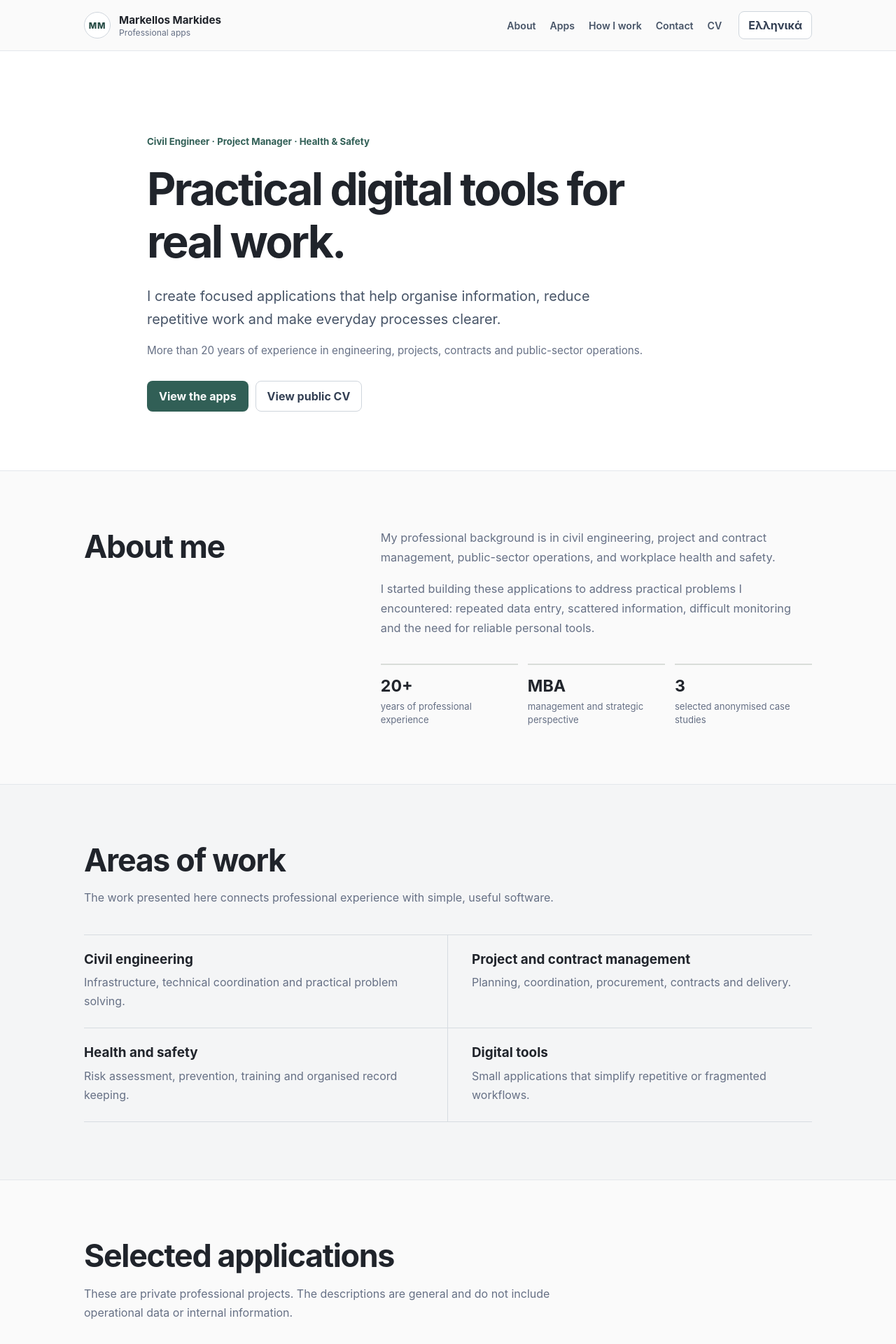
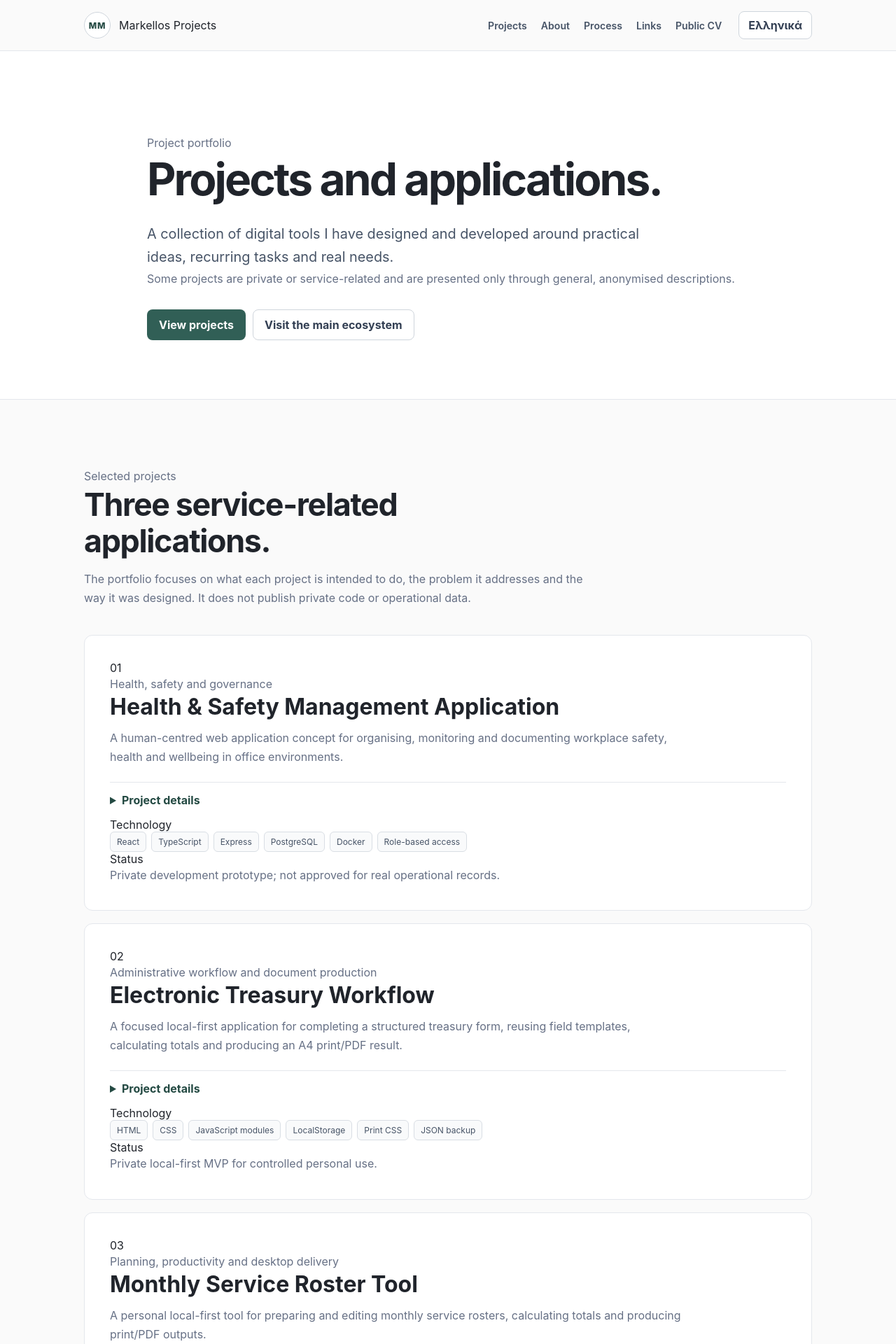
Before and after one commit to mmark76/markellos-professional-apps, a React (Vite) app: page / in a window 1280 px wide. Shown: the top 1920 px of the page at 70% size. Built offline with nearby package versions, Linux system fonts and the light colour scheme.

Commit message:
Reframe site as a general project portfolio

```diff
--- a/src/App.tsx
+++ b/src/App.tsx
@@ -8,105 +8,109 @@ function App() {
   const [language, setLanguage] = useState<Language>('en')
   const copy = content[language]
 
-  const simple = language === 'en'
+  const page = language === 'en'
     ? {
-        siteName: 'Markellos Markides',
-        siteSubtitle: 'Professional apps',
+        brand: 'Markellos Projects',
         navLabel: 'Primary navigation',
         nav: {
+          projects: 'Projects',
           about: 'About',
-          projects: 'Apps',
-          approach: 'How I work',
-          contact: 'Contact',
-          cv: 'CV',
+          approach: 'Process',
+          links: 'Links',
+          cv: 'Public CV',
         },
-        kicker: 'Civil Engineer · Project Manager · Health & Safety',
-        title: 'Practical digital tools for real work.',
+        eyebrow: 'Project portfolio',
+        title: 'Projects and applications.',
         lead:
-          'I create focused applications that help organise information, reduce repetitive work and make everyday processes clearer.',
-        experience: 'More than 20 years of experience in engineering, projects, contracts and public-sector operations.',
-        viewApps: 'View the apps',
-        viewCv: 'View public CV',
-        aboutTitle: 'About me',
+          'A collection of digital tools I have designed and developed around practical ideas, recurring tasks and real needs.',
+        note:
+          'Some projects are private or service-related and are presented only through general, anonymised descriptions.',
+        viewProjects: 'View projects',
+        visitEcosystem: 'Visit the main ecosystem',
+        projectsEyebrow: 'Selected projects',
+        projectsTitle: 'Three service-related applications.',
+        projectsIntro:
+          'The portfolio focuses on what each project is intended to do, the problem it addresses and the way it was designed. It does not publish private code or operational data.',
+        details: 'Project details',
+        technology: 'Technology',
+        status: 'Status',
+        aboutEyebrow: 'About this collection',
+        aboutTitle: 'A simple record of projects I have built.',
         aboutParagraphs: [
-          'My professional background is in civil engineering, project and contract management, public-sector operations, and workplace health and safety.',
-          'I started building these applications to address practical problems I encountered: repeated data entry, scattered information, difficult monitoring and the need for reliable personal tools.',
+          'This website is a personal presentation of projects and applications. It is not a commercial services page and is not intended for job seeking.',
+          'The projects are based on practical needs and personal experimentation with software, organisation, automation and digital workflows.',
         ],
-        workTitle: 'Areas of work',
-        workIntro: 'The work presented here connects professional experience with simple, useful software.',
-        workItems: [
-          ['Civil engineering', 'Infrastructure, technical coordination and practical problem solving.'],
-          ['Project and contract management', 'Planning, coordination, procurement, contracts and delivery.'],
-          ['Health and safety', 'Risk assessment, prevention, training and organised record keeping.'],
-          ['Digital tools', 'Small applications that simplify repetitive or fragmented workflows.'],
+        facts: [
+          ['3', 'service-related applications'],
+          ['Private', 'source repositories remain protected'],
+          ['EN / EL', 'bilingual presentation'],
         ],
-        projectsTitle: 'Selected applications',
-        projectsIntro:
-          'These are private professional projects. The descriptions are general and do not include operational data or internal information.',
-        details: 'More details',
-        status: 'Current status',
-        technology: 'Built with',
-        approachTitle: 'How I work',
-        privacyTitle: 'Privacy and confidentiality',
-        contactTitle: 'Contact',
-        contactText: 'For a professional discussion, contact me by email or through LinkedIn.',
-        email: 'Email',
-        linkedin: 'LinkedIn',
+        approachEyebrow: 'Project process',
+        approachTitle: 'How the projects are developed.',
+        privacyTitle: 'Important note',
+        privacyText:
+          'This is a personal project portfolio. It is not an official website of any public authority, does not represent an employer and does not offer commercial or official services.',
+        linksEyebrow: 'More',
+        linksTitle: 'Related links',
         ecosystem: 'Markellos Ecosystem',
-        footer: 'Professional apps and selected work',
+        github: 'GitHub profile',
+        cv: 'Public CV',
+        footer: 'Personal portfolio of projects and applications',
       }
     : {
-        siteName: 'Μάρκελλος Μαρκίδης',
-        siteSubtitle: 'Επαγγελματικές εφαρμογές',
+        brand: 'Markellos Projects',
         navLabel: 'Κύρια πλοήγηση',
         nav: {
+          projects: 'Έργα',
           about: 'Σχετικά',
-          projects: 'Εφαρμογές',
-          approach: 'Τρόπος εργασίας',
-          contact: 'Επικοινωνία',
-          cv: 'Βιογραφικό',
+          approach: 'Διαδικασία',
+          links: 'Σύνδεσμοι',
+          cv: 'Δημόσιο CV',
         },
-        kicker: 'Πολιτικός Μηχανικός · Διαχείριση Έργων · Ασφάλεια και Υγεία',
-        title: 'Πρακτικά ψηφιακά εργαλεία για πραγματικές ανάγκες.',
+        eyebrow: 'Portfolio έργων',
+        title: 'Έργα και εφαρμογές.',
         lead:
-          'Δημιουργώ στοχευμένες εφαρμογές που βοηθούν στην οργάνωση πληροφοριών, στη μείωση της επαναλαμβανόμενης εργασίας και στη σαφέστερη διαχείριση καθημερινών διαδικασιών.',
-        experience: 'Περισσότερα από 20 χρόνια εμπειρίας σε τεχνικά έργα, συμβάσεις και λειτουργίες του δημόσιου τομέα.',
-        viewApps: 'Προβολή εφαρμογών',
-        viewCv: 'Δημόσιο βιογραφικό',
-        aboutTitle: 'Σχετικά με εμένα',
+          'Μια συλλογή ψηφιακών εργαλείων που έχω σχεδιάσει και αναπτύξει με αφετηρία πρακτικές ιδέες, επαναλαμβανόμενες εργασίες και πραγματικές ανάγκες.',
+        note:
+          'Ορισμένα έργα είναι ιδιωτικά ή υπηρεσιακής φύσης και παρουσιάζονται μόνο μέσα από γενικές, ανωνυμοποιημένες περιγραφές.',
+        viewProjects: 'Προβολή έργων',
+        visitEcosystem: 'Κύριο οικοσύστημα',
+        projectsEyebrow: 'Επιλεγμένα έργα',
+        projectsTitle: 'Τρεις εφαρμογές υπηρεσιακής φύσης.',
+        projectsIntro:
+          'Η παρουσίαση εστιάζει στον σκοπό κάθε έργου, στο πρόβλημα που αντιμετωπίζει και στον τρόπο σχεδιασμού του. Δεν δημοσιεύεται ιδιωτικός κώδικας ή υπηρεσιακά δεδομένα.',
+        details: 'Λεπτομέρειες έργου',
+        technology: 'Τεχνολογία',
+        status: 'Κατάσταση',
+        aboutEyebrow: 'Σχετικά με τη συλλογή',
+        aboutTitle: 'Μια απλή καταγραφή των έργων που έχω δημιουργήσει.',
         aboutParagraphs: [
-          'Το επαγγελματικό μου υπόβαθρο περιλαμβάνει την πολιτική μηχανική, τη διαχείριση έργων και συμβάσεων, τις λειτουργίες του δημόσιου τομέα και την Ασφάλεια και Υγεία στην Εργασία.',
-          'Άρχισα να δημιουργώ αυτές τις εφαρμογές για πρακτικά προβλήματα που συνάντησα: επαναλαμβανόμενη εισαγωγή δεδομένων, διάσπαρτη πληροφορία, δύσκολη παρακολούθηση και ανάγκη για αξιόπιστα προσωπικά εργαλεία.',
+          'Η ιστοσελίδα είναι προσωπική παρουσίαση έργων και εφαρμογών. Δεν αποτελεί εμπορική σελίδα υπηρεσιών και δεν έχει σκοπό την αναζήτηση εργασίας.',
+          'Τα έργα βασίζονται σε πρακτικές ανάγκες και σε προσωπικό πειραματισμό με λογισμικό, οργάνωση, αυτοματοποίηση και ψηφιακές ροές εργασίας.',
         ],
-        workTitle: 'Τομείς εργασίας',
-        workIntro: 'Η παρουσίαση συνδέει την επαγγελματική εμπειρία με απλό και χρήσιμο λογισμικό.',
-        workItems: [
-          ['Πολιτική μηχανική', 'Υποδομές, τεχνικός συντονισμός και πρακτική επίλυση προβλημάτων.'],
-          ['Διαχείριση έργων και συμβάσεων', 'Προγραμματισμός, συντονισμός, προσφορές, συμβάσεις και υλοποίηση.'],
-          ['Ασφάλεια και Υγεία', 'Εκτίμηση κινδύνου, πρόληψη, εκπαίδευση και οργανωμένη τήρηση αρχείου.'],
-          ['Ψηφιακά εργαλεία', 'Μικρές εφαρμογές που απλοποιούν επαναλαμβανόμενες ή κατακερματισμένες εργασίες.'],
+        facts: [
+          ['3', 'εφαρμογές υπηρεσιακής φύσης'],
+          ['Ιδιωτικά', 'τα repositories παραμένουν προστατευμένα'],
+          ['EL / EN', 'δίγλωσση παρουσίαση'],
         ],
-        projectsTitle: 'Επιλεγμένες εφαρμογές',
-        projectsIntro:
-          'Πρόκειται για ιδιωτικά επαγγελματικά έργα. Οι περιγραφές είναι γενικές και δεν περιλαμβάνουν υπηρεσιακά δεδομένα ή εσωτερικές πληροφορίες.',
-        details: 'Περισσότερες πληροφορίες',
-        status: 'Τρέχουσα κατάσταση',
-        technology: 'Τεχνολογίες',
-        approachTitle: 'Τρόπος εργασίας',
-        privacyTitle: 'Ιδιωτικότητα και εμπιστευτικότητα',
-        contactTitle: 'Επικοινωνία',
-        contactText: 'Για επαγγελματική επικοινωνία, μπορείς να μου στείλεις email ή να με βρεις στο LinkedIn.',
-        email: 'Email',
-        linkedin: 'LinkedIn',
+        approachEyebrow: 'Διαδικασία έργου',
+        approachTitle: 'Πώς αναπτύσσονται τα έργα.',
+        privacyTitle: 'Σημαντική σημείωση',
+        privacyText:
+          'Πρόκειται για προσωπικό portfolio έργων. Δεν είναι επίσημη ιστοσελίδα δημόσιας αρχής, δεν εκπροσωπεί εργοδότη και δεν παρέχει εμπορικές ή επίσημες υπηρεσίες.',
+        linksEyebrow: 'Περισσότερα',
+        linksTitle: 'Σχετικοί σύνδεσμοι',
         ecosystem: 'Markellos Ecosystem',
-        footer: 'Επαγγελματικές εφαρμογές και επιλεγμένα έργα',
+        github: 'Προφίλ GitHub',
+        cv: 'Δημόσιο CV',
+        footer: 'Προσωπικό portfolio έργων και εφαρμογών',
       }
 
   useEffect(() => {
     document.documentElement.lang = language
     document.title = language === 'en'
-      ? 'Markellos Markides | Professional Apps'
-      : 'Μάρκελλος Μαρκίδης | Επαγγελματικές Εφαρμογές'
+      ? 'Markellos Projects'
+      : 'Markellos Projects — Έργα και εφαρμογές'
   }, [language])
 
   const toggleLanguage = () => {
@@ -119,20 +123,17 @@ function App() {
 
       <header className="site-header">
         <div className="container header-inner">
-          <a className="brand" href="#top" aria-label={simple.siteName}>
+          <a className="brand" href="#top" aria-label={page.brand}>
             <span className="brand-mark" aria-hidden="true">MM</span>
-            <span className="brand-text">
-              <strong>{simple.siteName}</strong>
-              <small>{simple.siteSubtitle}</small>
-            </span>
+            <span>{page.brand}</span>
           </a>
 
-          <nav className="main-nav" aria-label={simple.navLabel}>
-            <a href="#about">{simple.nav.about}</a>
-            <a href="#projects">{simple.nav.projects}</a>
-            <a href="#approach">{simple.nav.approach}</a>
-            <a href="#contact">{simple.nav.contact}</a>
-            <a href={publicCvUrl} target="_blank" rel="noreferrer">{simple.nav.cv}</a>
+          <nav className="main-nav" aria-label={page.navLabel}>
+            <a href="#projects">{page.nav.projects}</a>
+            <a href="#about">{page.nav.about}</a>
+            <a href="#approach">{page.nav.approach}</a>
+            <a href="#links">{page.nav.links}</a>
+            <a href={publicCvUrl} target="_blank" rel="noreferrer">{page.nav.cv}</a>
           </nav>
 
           <button className="language-button" type="button" onClick={toggleLanguage}>
@@ -144,49 +145,15 @@ function App() {
       <main id="main-content">
         <section className="hero" id="top">
           <div className="container hero-content">
-            <p className="kicker">{simple.kicker}</p>
-            <h1>{simple.title}</h1>
-            <p className="hero-lead">{simple.lead}</p>
-            <p className="hero-experience">{simple.experience}</p>
+            <p className="eyebrow">{page.eyebrow}</p>
+            <h1>{page.title}</h1>
+            <p className="hero-lead">{page.lead}</p>
+            <p className="hero-note">{page.note}</p>
             <div className="button-row">
-              <a className="button button-primary" href="#projects">{simple.viewApps}</a>
-              <a className="button button-secondary" href={publicCvUrl} target="_blank" rel="noreferrer">
-                {simple.viewCv}
+              <a className="button button-primary" href="#projects">{page.viewProjects}</a>
+              <a className="button button-secondary" href="https://markellosecosystem.com/" target="_blank" rel="noreferrer">
+                {page.visitEcosystem}
               </a>
-            </div>
-          </div>
-        </section>
-
-        <section className="section" id="about">
-          <div className="container simple-grid">
-            <h2>{simple.aboutTitle}</h2>
-            <div className="body-copy">
-              {simple.aboutParagraphs.map((paragraph) => <p key={paragraph}>{paragraph}</p>)}
-              <div className="facts-row">
-                {copy.profile.facts.map((fact) => (
-                  <div className="fact" key={fact.label}>
-                    <strong>{fact.value}</strong>
-                    <span>{fact.label}</span>
-                  </div>
-                ))}
-              </div>
-            </div>
-          </div>
-        </section>
-
-        <section className="section section-soft" id="work">
-          <div className="container">
-            <div className="section-heading">
-              <h2>{simple.workTitle}</h2>
-              <p>{simple.workIntro}</p>
-            </div>
-            <div className="work-list">
-              {simple.workItems.map(([title, description]) => (
-                <article key={title}>
-                  <h3>{title}</h3>
-                  <p>{description}</p>
-                </article>
-              ))}
             </div>
           </div>
         </section>
@@ -194,19 +161,24 @@ function App() {
         <section className="section" id="projects">
           <div className="container">
             <div className="section-heading">
-              <h2>{simple.projectsTitle}</h2>
-              <p>{simple.projectsIntro}</p>
+              <p className="eyebrow">{page.projectsEyebrow}</p>
+              <h2>{page.projectsTitle}</h2>
+              <p>{page.projectsIntro}</p>
             </div>
 
             <div className="projects-list">
-              {copy.projects.items.map((project) => (
+              {copy.projects.items.map((project, index) => (
                 <article className="project-card" id={project.id} key={project.id}>
-                  <p className="project-category">{project.eyebrow}</p>
+                  <div className="project-number" aria-hidden="true">
+                    {String(index + 1).padStart(2, '0')}
+                  </div>
+                  <div className="project-content">
+                    <p className="project-eyebrow">{project.eyebrow}</p>
                     <h3>{project.title}</h3>
                     <p className="project-summary">{project.summary}</p>
 
                     <details>
-                    <summary>{simple.details}</summary>
+                      <summary>{page.details}</summary>
                       <div className="project-details">
                         <div><h4>{copy.projects.labels.problem}</h4><p>{project.problem}</p></div>
                         <div><h4>{copy.projects.labels.solution}</h4><p>{project.solution}</p></div>
@@ -215,16 +187,17 @@ function App() {
                       </div>
                     </details>
 
-                  <div className="project-footer">
+                    <div className="project-meta">
                       <div>
-                      <span>{simple.technology}</span>
-                      <ul className="tag-list" aria-label={simple.technology}>
+                        <span>{page.technology}</span>
+                        <ul className="tag-list" aria-label={page.technology}>
                           {project.technologies.map((technology) => <li key={technology}>{technology}</li>)}
                         </ul>
                       </div>
-                    <div className="status-block">
-                      <span>{simple.status}</span>
+                      <div>
+                        <span>{page.status}</span>
                         <p>{project.status}</p>
+                      </div>
                     </div>
                   </div>
                 </article>
@@ -233,42 +206,61 @@ function App() {
           </div>
         </section>
 
-        <section className="section section-soft" id="approach">
-          <div className="container simple-grid">
+        <section className="section section-muted" id="about">
+          <div className="container split-layout">
             <div>
-              <h2>{simple.approachTitle}</h2>
-              <p className="section-intro">{copy.approach.intro}</p>
+              <p className="eyebrow">{page.aboutEyebrow}</p>
+              <h2>{page.aboutTitle}</h2>
             </div>
-            <ol className="approach-list">
-              {copy.approach.items.map((item) => (
-                <li key={item.number}>
-                  <div>
-                    <h3>{item.title}</h3>
-                    <p>{item.description}</p>
+            <div className="profile-copy">
+              {page.aboutParagraphs.map((paragraph) => <p key={paragraph}>{paragraph}</p>)}
+              <div className="facts-grid">
+                {page.facts.map(([value, label]) => (
+                  <div className="fact" key={label}>
+                    <strong>{value}</strong>
+                    <span>{label}</span>
                   </div>
-                </li>
                 ))}
-            </ol>
+              </div>
+            </div>
           </div>
         </section>
 
-        <section className="section note-section">
-          <div className="container note">
-            <h2>{simple.privacyTitle}</h2>
-            <p>{copy.confidentiality.text}</p>
+        <section className="section" id="approach">
+          <div className="container">
+            <div className="section-heading">
+              <p className="eyebrow">{page.approachEyebrow}</p>
+              <h2>{page.approachTitle}</h2>
+            </div>
+            <div className="approach-grid">
+              {copy.approach.items.map((item) => (
+                <article key={item.number}>
+                  <span>{item.number}</span>
+                  <h3>{item.title}</h3>
+                  <p>{item.description}</p>
+                </article>
+              ))}
+            </div>
           </div>
         </section>
 
-        <section className="section contact-section" id="contact">
-          <div className="container simple-grid">
+        <section className="note-section">
+          <div className="container note-card">
+            <h2>{page.privacyTitle}</h2>
+            <p>{page.privacyText}</p>
+          </div>
+        </section>
+
+        <section className="section links-section" id="links">
+          <div className="container links-layout">
             <div>
-              <h2>{simple.contactTitle}</h2>
-              <p className="section-intro">{simple.contactText}</p>
+              <p className="eyebrow">{page.linksEyebrow}</p>
+              <h2>{page.linksTitle}</h2>
             </div>
-            <div className="contact-links">
-              <a href="mailto:markellos.markides@gmail.com">{simple.email}</a>
-              <a href="https://www.linkedin.com/in/markellos-markides/" target="_blank" rel="noreferrer">{simple.linkedin}</a>
-              <a href="https://markellosecosystem.com/" target="_blank" rel="noreferrer">{simple.ecosystem}</a>
+            <div className="links-list">
+              <a href="https://markellosecosystem.com/" target="_blank" rel="noreferrer">{page.ecosystem}</a>
+              <a href="https://github.com/mmark76" target="_blank" rel="noreferrer">{page.github}</a>
+              <a href={publicCvUrl} target="_blank" rel="noreferrer">{page.cv}</a>
             </div>
           </div>
         </section>
@@ -277,7 +269,7 @@ function App() {
       <footer className="site-footer">
         <div className="container footer-inner">
           <span>© {new Date().getFullYear()} Markellos Markides</span>
-          <span>{simple.footer}</span>
+          <span>{page.footer}</span>
         </div>
       </footer>
     </>
```
Lines whose indentation alone changed are shown as unchanged.
